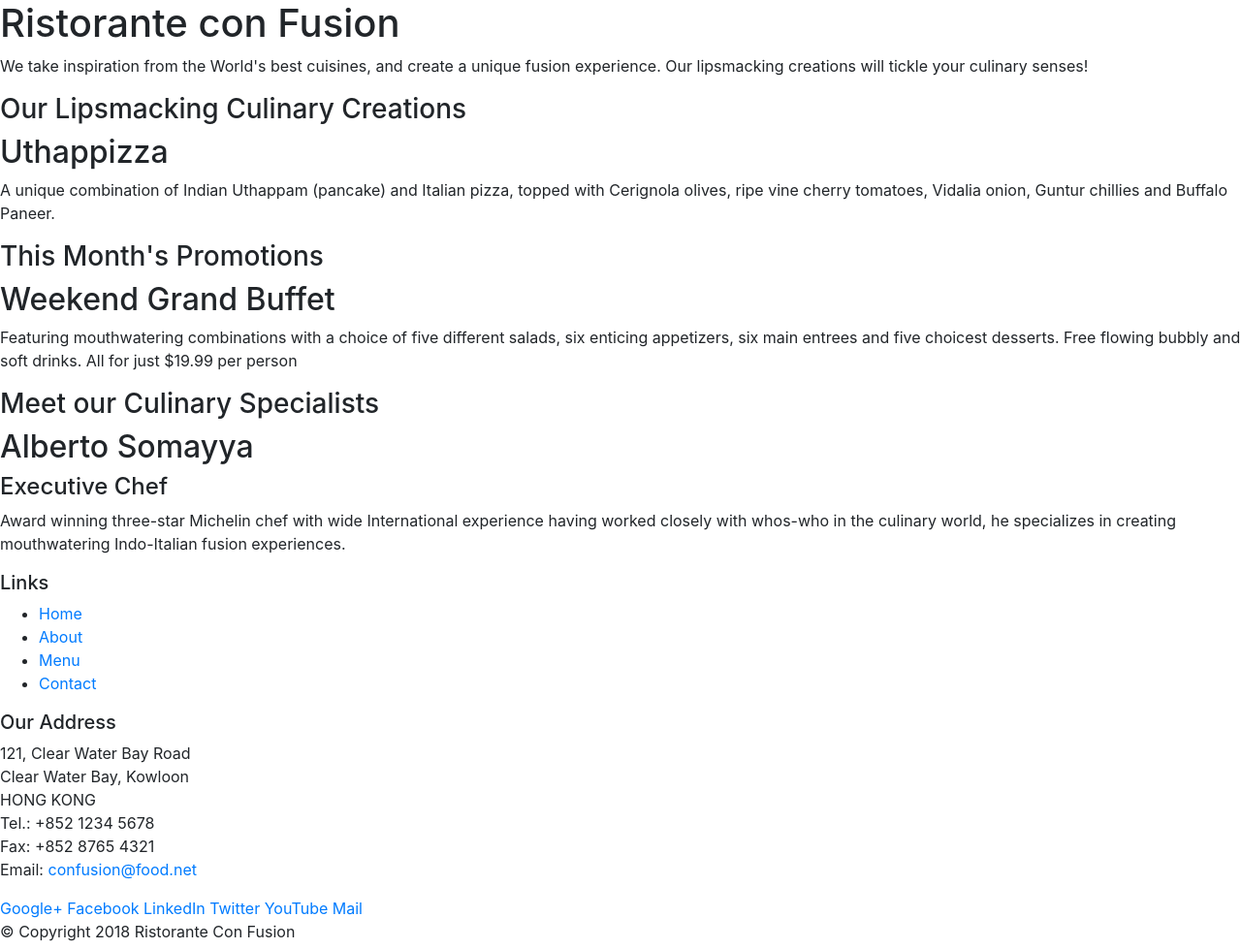
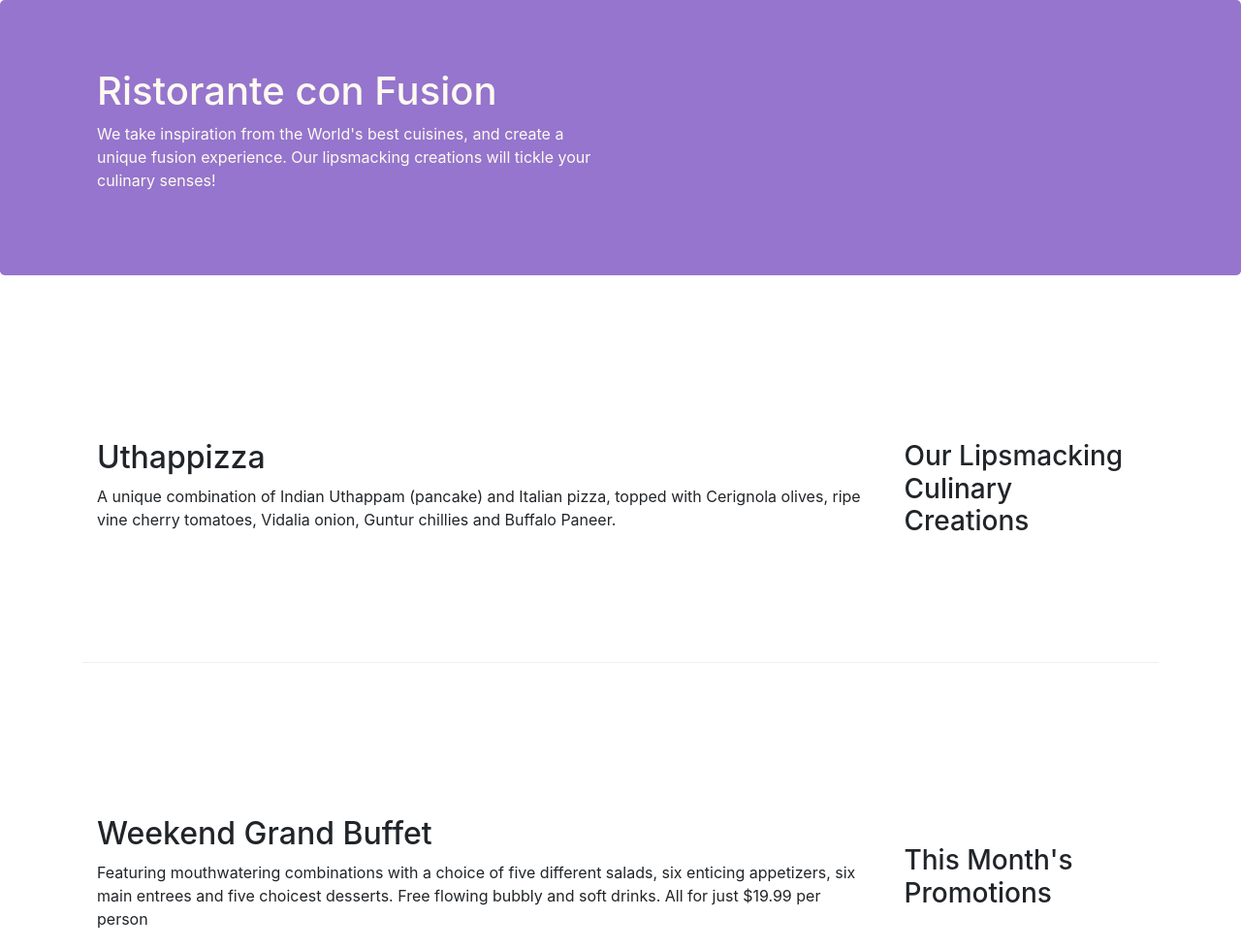
Before and after one commit to MeisQuietude/Front-End-Web-UI-Frameworks-and-Tools-Bootstrap-4, a website: page index.html in a window 1280 px wide. Shown: the top 979 px of the page at 97% size. Drawn offline with nearby package versions, Linux system fonts and the light colour scheme.

Commit message:
Week 1 done

```diff
--- /dev/null
+++ b/css/style.css
@@ -0,0 +1,30 @@
+.row-header {
+    margin: 0px auto;
+    padding: 0px auto;
+}
+
+.row-content {
+    margin: 0 auto;
+    padding: 50px 0px 0px 0px;
+    border-bottom: 1px ridge;
+    min-height: 400px;
+}
+
+.footer {
+    background-color: #D1C4E9;
+    margin: 0 auto;
+    padding: 20px 0px 20px 0;
+}
+
+.jumbotron {
+    padding: 70px 30px 70px 30px;
+    margin: 0 auto;
+    background: #9575cd;
+    color: floralwhite;
+}
+
+.address {
+    font-size: 80%;
+    margin: 0;
+    color: #0f0f0f;
+}
--- a/index.html
+++ b/index.html
@@ -9,31 +9,32 @@
     <title>Ristorante Con Fusion</title>
 
     <!-- Bootstrap CSS -->
-    <link rel="stylesheet" href="node_modules/bootstrap/dist/css/bootstrap.min.css">
+    <link rel="stylesheet" href="css/bootstrap.min.css">
+    <link rel="stylesheet" href="css/style.css">
 </head>
 
 <body>
 
-    <header>
-        <div>
-            <div>
-                <div>
+    <header class="jumbotron">
+        <div class="container">
+            <div class="row row-header">
+                <div class="col-12 col-sm-6">
                     <h1>Ristorante con Fusion</h1>
                     <p>We take inspiration from the World's best cuisines, and create a unique fusion experience. Our
                         lipsmacking creations will tickle your culinary senses!</p>
                 </div>
-                <div>
+                <div class="col-12 col-sm">
                 </div>
             </div>
         </div>
     </header>
 
-    <div>
-        <div>
-            <div>
+    <div class="container">
+        <div class="row row-content align-items-center">
+            <div class="col-12 col-sm-4 order-sm-last col-md-3">
                 <h3>Our Lipsmacking Culinary Creations</h3>
             </div>
-            <div>
+            <div class="col col-sm order-sm-first col-md">
                 <h2>Uthappizza</h2>
                 <p>A unique combination of Indian Uthappam (pancake) and Italian pizza, topped with Cerignola olives,
                     ripe vine cherry tomatoes, Vidalia onion, Guntur chillies and Buffalo Paneer.</p>
@@ -41,11 +42,11 @@
         </div>
 
 
-        <div>
-            <div>
+        <div class="row row-content align-items-center">
+            <div class="col-12 col-sm-4 order-sm-last col-md-3">
                 <h3>This Month's Promotions</h3>
             </div>
-            <div>
+            <div class="col col-sm order-sm-first col-md">
                 <h2>Weekend Grand Buffet</h2>
                 <p>Featuring mouthwatering combinations with a choice of five different salads, six enticing appetizers,
                     six main entrees and five choicest desserts. Free flowing bubbly and soft drinks. All for just
@@ -53,11 +54,11 @@
             </div>
         </div>
 
-        <div>
-            <div>
+        <div class="row row-content align-items-center">
+            <div class="col-12 col-sm-4 order-sm-last col-md-3">
                 <h3>Meet our Culinary Specialists</h3>
             </div>
-            <div>
+            <div class="col col-sm order-sm-first col-md">
                 <h2>Alberto Somayya</h2>
                 <h4>Executive Chef</h4>
                 <p>Award winning three-star Michelin chef with wide International experience having worked closely with
@@ -67,19 +68,19 @@
         </div>
     </div>
 
-    <footer>
-        <div>
-            <div>
-                <div>
+    <footer class="footer">
+        <div class="container">
+            <div class="row">
+                <div class="col-4 offset-1 col-sm-2">
                     <h5>Links</h5>
-                    <ul>
+                    <ul class="list-unstyled">
                         <li><a href="#">Home</a></li>
                         <li><a href="#">About</a></li>
                         <li><a href="#">Menu</a></li>
                         <li><a href="#">Contact</a></li>
                     </ul>
                 </div>
-                <div>
+                <div class="col-7 col-sm-5">
                     <h5>Our Address</h5>
                     <address>
                         121, Clear Water Bay Road<br>
@@ -90,8 +91,8 @@
                         Email: <a href="mailto:confusion@food.net">confusion@food.net</a>
                     </address>
                 </div>
-                <div>
-                    <div>
+                <div class="col-12 col-sm-4 align-self-center">
+                    <div class="text-center">
                         <a href="http://google.com/+">Google+</a>
                         <a href="http://www.facebook.com/profile.php?id=">Facebook</a>
                         <a href="http://www.linkedin.com/in/">LinkedIn</a>
@@ -101,8 +102,8 @@
                     </div>
                 </div>
             </div>
-            <div>
-                <div>
+            <div class="row justify-content-center">
+                <div class="col-auto">
                     <p>© Copyright 2018 Ristorante Con Fusion</p>
                 </div>
             </div>
```
